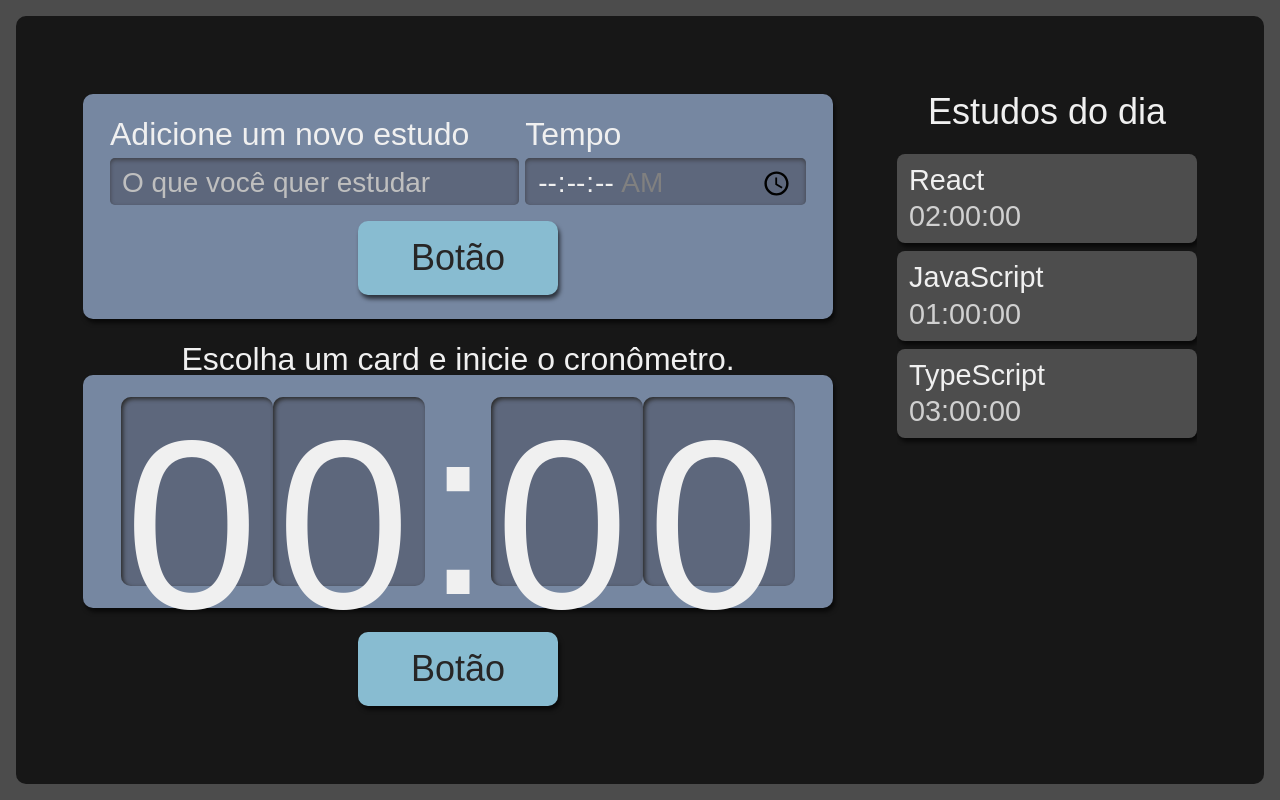
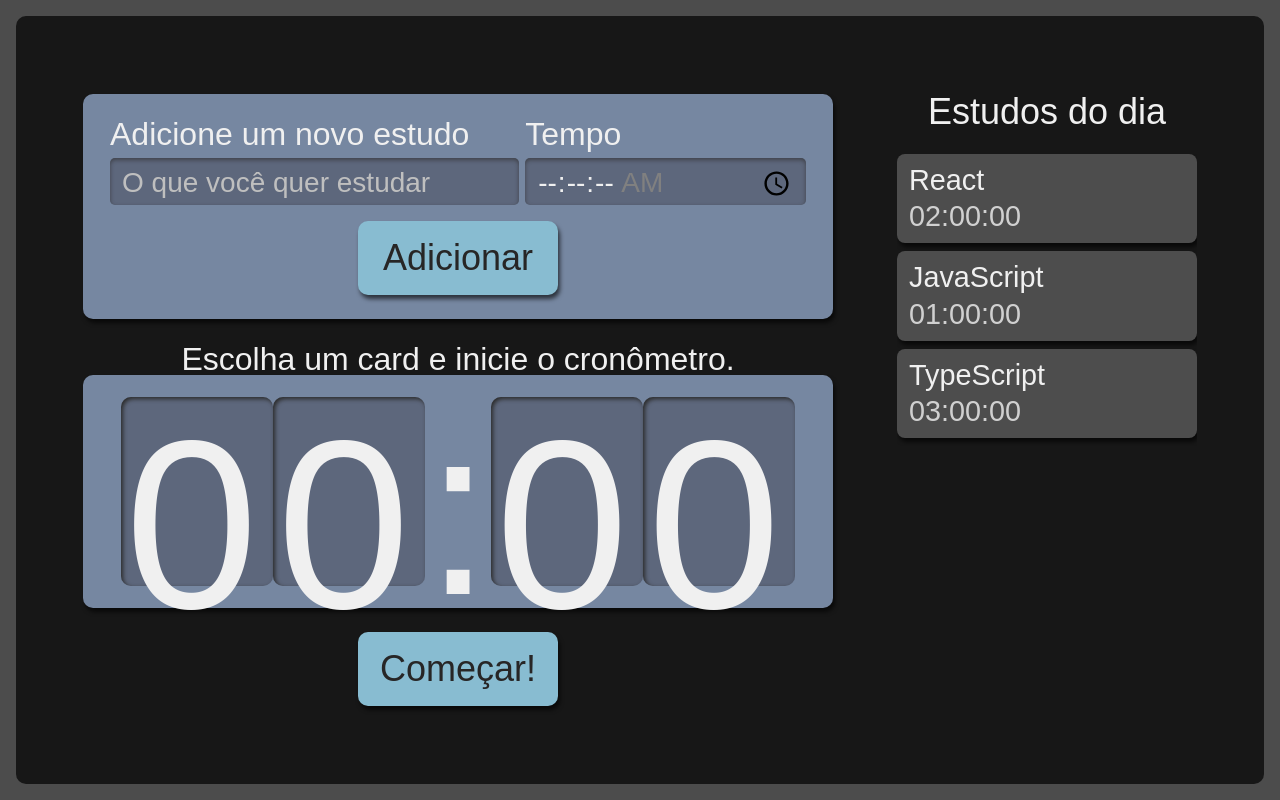
Before and after one commit to Felipe-AR/fundamentos-react-typescript-alura, a React (Create React App) app: page / in a window 1280 px wide. Built offline with nearby package versions, Linux system fonts and the light colour scheme.

Commit message:
Recebendo as Props no componente do botão

```diff
--- a/src/components/Botao/index.tsx
+++ b/src/components/Botao/index.tsx
@@ -1,9 +1,9 @@
 import React from "react";
 import style from "./botao.module.scss";
 
-class Botao extends React.Component {
+class Botao extends React.Component<{ children: string }> {
   render() {
-    return <button className={style.botao}>Botão</button>;
+    return <button className={style.botao}>{this.props.children}</button>;
   }
 }
 
--- a/src/components/Formulario/index.tsx
+++ b/src/components/Formulario/index.tsx
@@ -28,7 +28,7 @@
             required
           />
         </div>
-        <Botao />
+        <Botao>Adicionar</Botao>
       </form>
     );
   }
```
